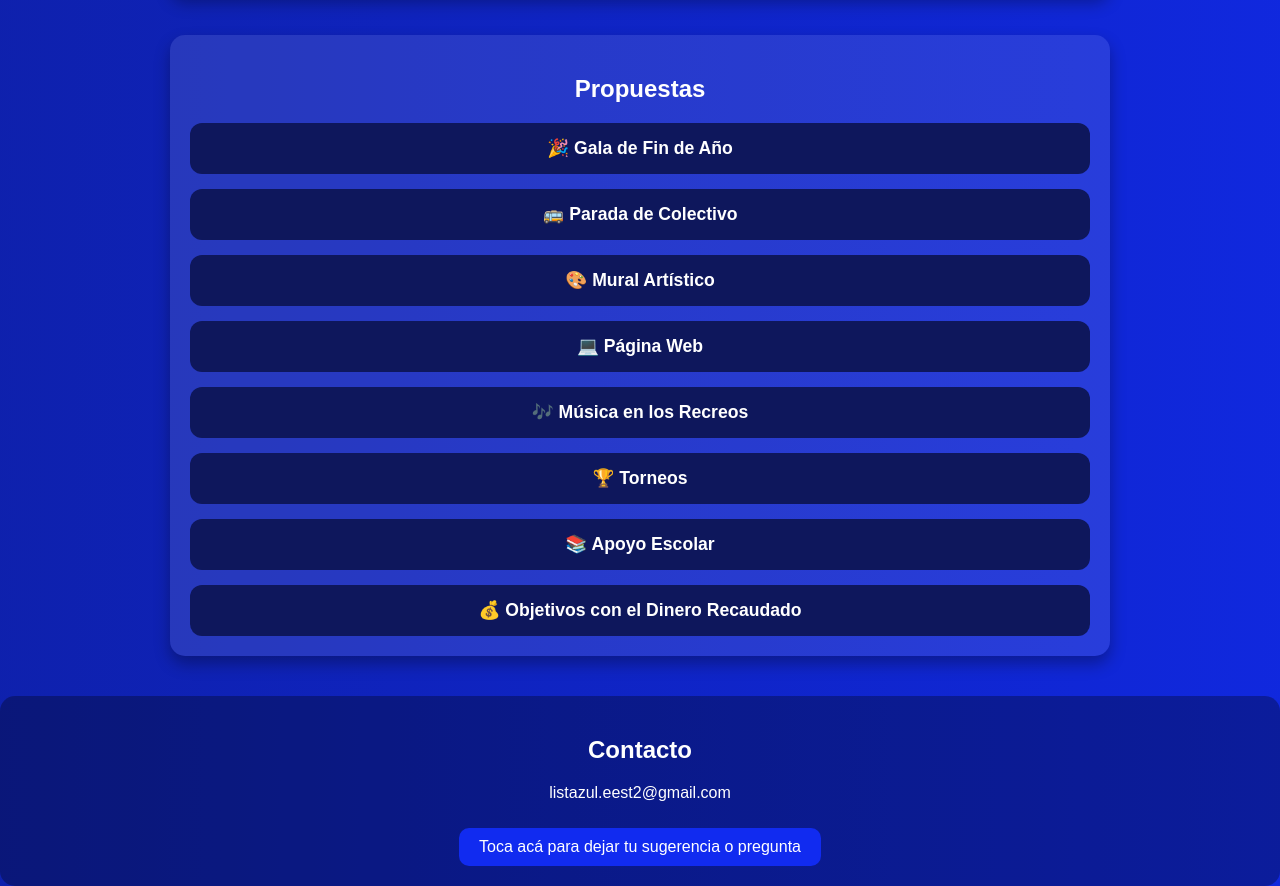
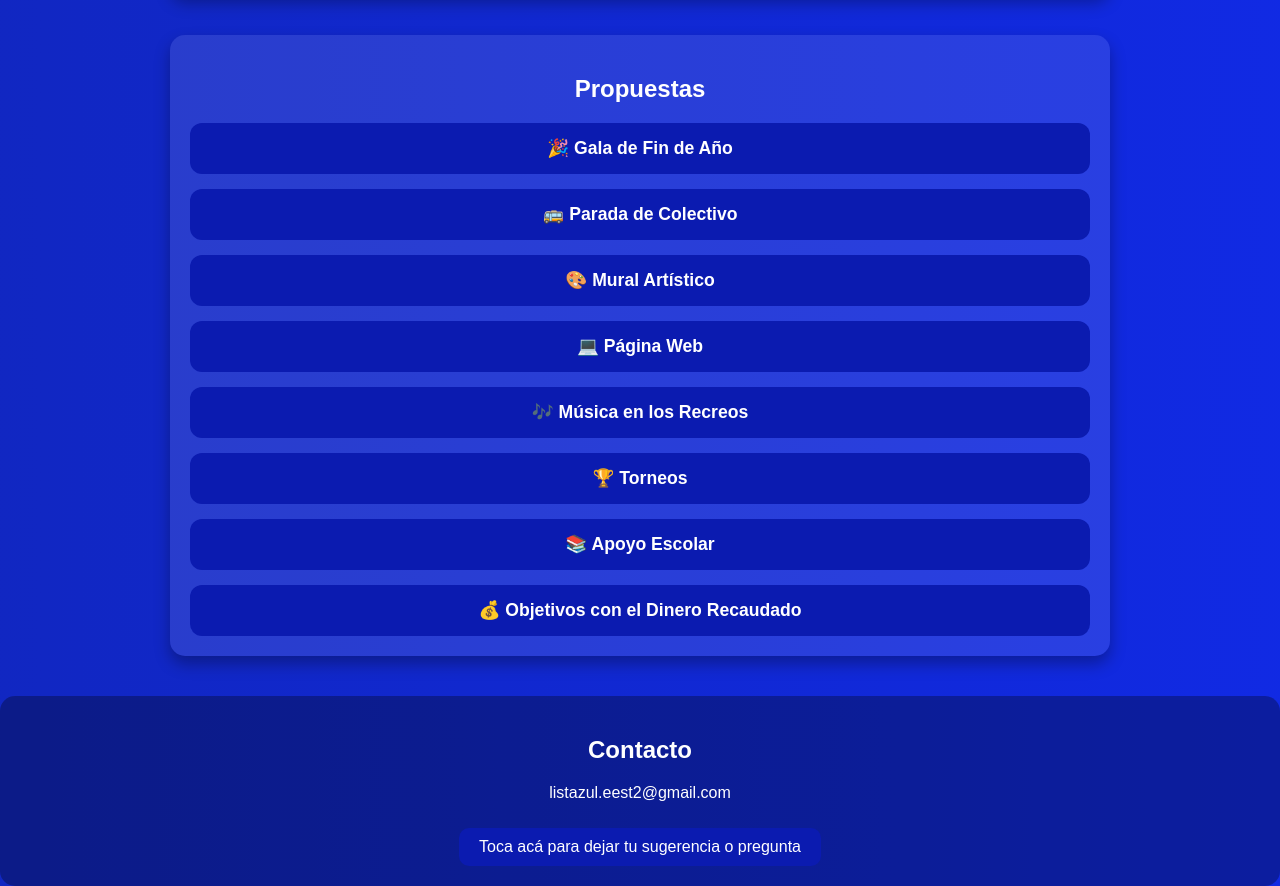
Before and after one commit to agustinamolla/centrodeestudiantes, a plain HTML site: page index.html in a window 1280 px wide. Shown: the part 640-1526 px from the top of the page. Drawn offline with Linux system fonts and the light colour scheme.

Commit message:
Update index.html

```diff
--- a/index.html
+++ b/index.html
@@ -9,7 +9,7 @@
         margin: 0;
         font-family: 'Arial', sans-serif;
         color: white;
-        background: linear-gradient(270deg, #112BF0, #0D1C8F, #0E175C, #3E0DF2);
+        background: linear-gradient(270deg, #112BF0, #1125AD, #0E175C, #3E0DF2);
         background-size: 600% 600%;
         animation: gradientBG 15s ease infinite;
     }
@@ -95,7 +95,7 @@
         display: block;
         text-align: center;
         padding: 15px;
-        background: #0E175C;
+        background: #0B1BB0;
         color: white;
         font-weight: bold;
         border: none;
@@ -107,7 +107,7 @@
     }
 
     .btn-propuesta:hover {
-        background: #112BF0;
+        background: #0B1BB0;
         transform: scale(1.05);
     }
 
@@ -123,7 +123,7 @@
         display: inline-block;
         margin-top: 10px;
         padding: 10px 20px;
-        background: #112BF0;
+        background: #0B1BB0;
         color: white;
         text-decoration: none;
         border-radius: 10px;
@@ -131,7 +131,7 @@
     }
 
     footer a:hover {
-        background: #0D1C8F;
+        background: ##0B1BB0;
         transform: scale(1.1);
     }
 </style>
```
